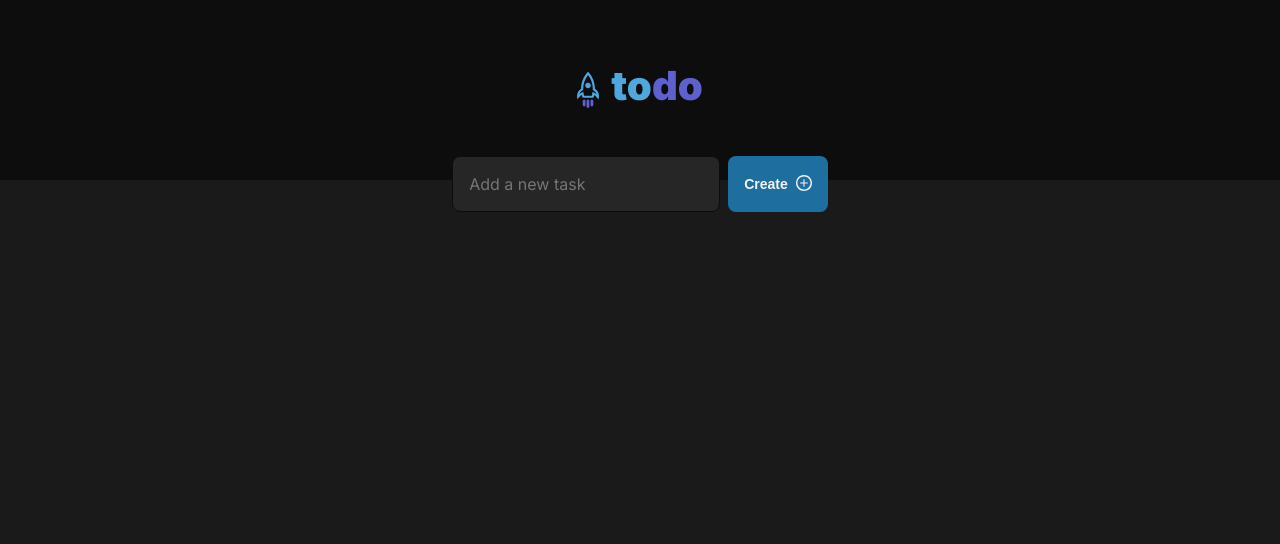
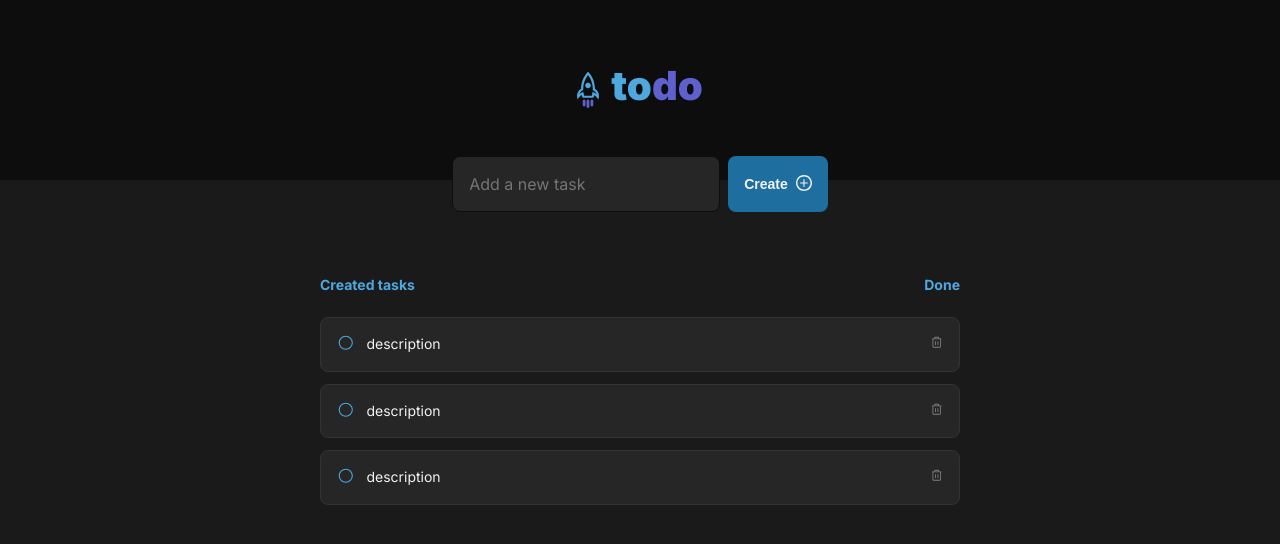
Before and after one commit to meanifreitas/todo-list, a React (Vite) app: page / in a window 1280 px wide. Shown: the top 544 px of the page. Built offline with nearby package versions, Linux system fonts and the light colour scheme.

Commit message:
Tasks components

```diff
--- a/package.json
+++ b/package.json
@@ -10,6 +10,7 @@
     "preview": "vite preview"
   },
   "dependencies": {
+    "@phosphor-icons/react": "^2.0.15",
     "react": "^18.2.0",
     "react-dom": "^18.2.0"
   },
--- a/src/App.jsx
+++ b/src/App.jsx
@@ -1,7 +1,9 @@
+import styles from './App.module.css';
+
 import Header from './components/Header';
 import Input from './components/Input';
 import Button from './components/Button';
-import styles from './App.module.css';
+import Tasks from './components/Tasks';
 
 function App() {
 
@@ -13,8 +15,8 @@ function App() {
         <Input />
         <Button title="Create"/>
       </div>
-
     </header>
+    <Tasks />
     </>
   )
 }
--- a/src/App.module.css
+++ b/src/App.module.css
@@ -2,4 +2,5 @@
   display: flex;
   justify-content: center;
   gap: 0.5rem;
+  margin: -1.5rem 0 4rem 0;
 }
--- a/src/components/Button.module.css
+++ b/src/components/Button.module.css
@@ -10,5 +10,4 @@
   font-weight: 700;
   border-radius: 8px;
   border: 0;
-  margin-top: -1.5rem;
 }
--- a/src/components/Input.module.css
+++ b/src/components/Input.module.css
@@ -3,6 +3,5 @@
   border: 1px solid var(--gray-700);
   border-radius: 8px;
   padding: 16px;
-  margin-top: -1.5rem;
   align-self: flex-start;
 }
--- /dev/null
+++ b/src/components/Task.jsx
@@ -0,0 +1,16 @@
+import { Trash, Circle, CheckCircle } from '@phosphor-icons/react';
+import styles from './Task.module.css';
+
+const Task = ({done, description}) => {
+  return (
+    <div className={styles.container}>
+      <button className={styles.checkbox}>{done ? <CheckCircle size={17.5} /> : <Circle size={17.5}/> }</button>
+      <div className={styles.content}>
+        <p>{description}description</p>
+      </div>
+      <button className={styles.remove}><Trash /></button>
+    </div>
+  )
+}
+
+export default Task;
--- /dev/null
+++ b/src/components/Task.module.css
@@ -0,0 +1,35 @@
+.container {
+  background-color: var(--gray-500);
+  border-radius: 8px;
+  border: 1px solid var(--gray-400);
+  display: flex;
+  justify-content: space-between;
+  padding: 1rem;
+}
+
+.container + .container {
+  margin-top: 0.75rem;
+}
+
+.content {
+  flex: 1;
+  padding: 0 0.75rem;
+}
+
+.checkbox {
+  background: transparent;
+  border: 0;
+  color: var(--blue);
+}
+
+.remove {
+  background: transparent;
+  border: 0;
+  color: var(--gray-300)
+}
+
+p {
+  color: var(--gray-100);
+  font-size: .875rem;
+  line-height: 140%;
+}
--- /dev/null
+++ b/src/components/Tasks.jsx
@@ -0,0 +1,20 @@
+import Task from './Task';
+import styles from './Tasks.module.css';
+
+const Tasks = ({tasks}) => {
+  return (
+    <section className={styles.container}>
+      <div className={styles.links}>
+        <a href="#">Created tasks</a>
+        <a href="#">Done</a>
+      </div>
+      <div className={styles.tasks}>
+        <Task />
+        <Task />
+        <Task />
+      </div>
+  </section>
+  );
+}
+
+export default Tasks;
--- /dev/null
+++ b/src/components/Tasks.module.css
@@ -0,0 +1,31 @@
+.container {
+  display: flex;
+  flex-direction: column;
+  align-items: center;
+}
+
+.links {
+  display: flex;
+  justify-content: space-between;
+  margin-bottom: 1.5rem;
+  width: 50vw;
+}
+
+.links a {
+  text-decoration: none;
+  color: var(--blue);
+  font-size: .875rem;
+  font-weight: 700;
+  line-height: normal;
+}
+
+.tasks {
+  width: 50vw;
+}
+
+@media screen and (max-width: 1024px) {
+
+  .links, .tasks {
+    width: 90vw;
+  }
+}
```
Also changed, not shown: 1 other file (tests, documents, lock files or other folders).
